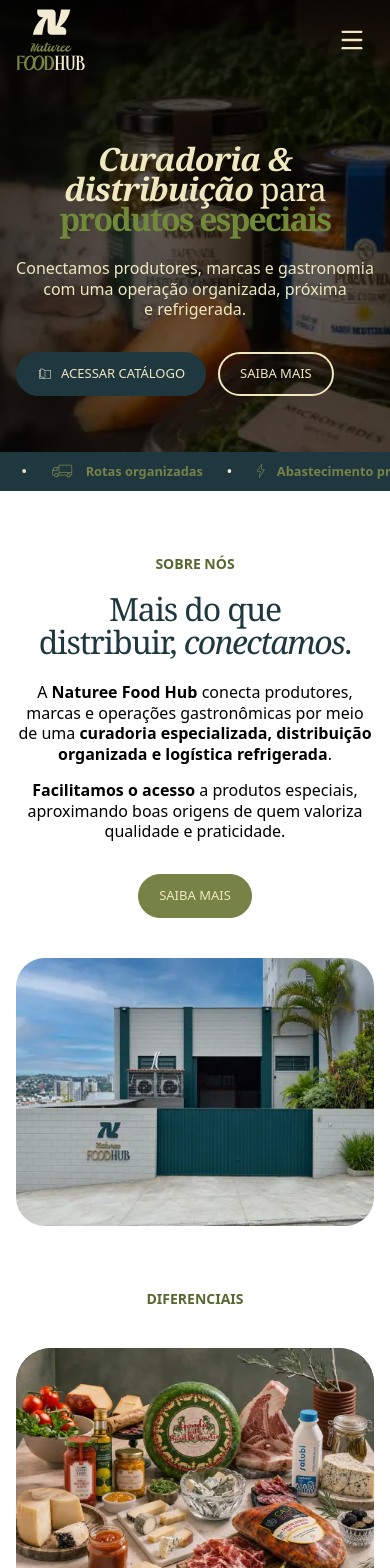
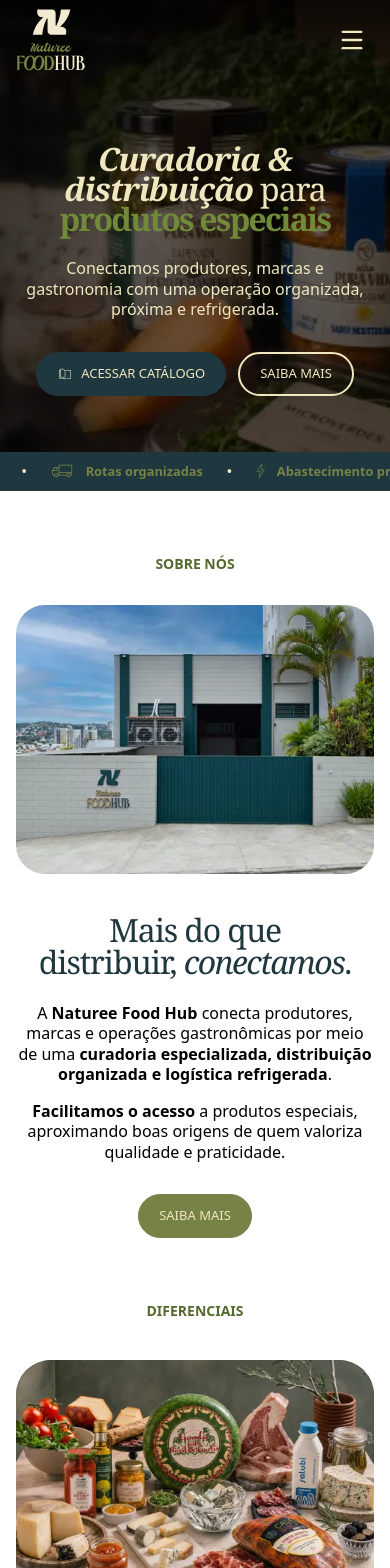
Before and after one commit to joao-pedrogomes/naturee, a React (Vite) app: page / in a window 390 px wide. Shown: the top 1568 px of the page. Built offline with nearby package versions, Linux system fonts and the light colour scheme.

Commit message:
style(home): phone layout with the photo before the title, stacked bullets and a break before 'gastronomia'

```diff
--- a/src/content/defaultContent.ts
+++ b/src/content/defaultContent.ts
@@ -161,7 +161,7 @@ export const defaultContent: SiteContent = {
       },
       hero: {
         title: '*Curadoria &\ndistribuição* para\n**produtos especiais**',
-        text: 'Conectamos produtores, marcas e gastronomia com uma operação organizada, próxima e refrigerada.',
+        text: 'Conectamos produtores, marcas e\ngastronomia com uma operação organizada, próxima e refrigerada.',
         image: banner('Queijos, patês e conservas Sítio Pura Vida sobre uma mesa escura', [homeHero1440, homeHero960, homeHero640]),
         primary: { label: 'Acessar catálogo', href: '#catalog' },
         secondary: { label: 'Saiba mais', href: '/sobre' },
--- a/src/pages/Home.tsx
+++ b/src/pages/Home.tsx
@@ -44,10 +44,11 @@ function Home() {
               text={page.hero.title}
               className="font-normal text-title leading-[0.94] text-sand lg:leading-[0.935] [&_em]:font-semibold [&_strong]:text-olive-bright [&_strong]:font-semibold"
             />
-            <p className="mt-6 text-body text-sand lg:mt-[calc(29*var(--u))] lg:max-w-[calc(500*var(--u))] lg:leading-[1.17]">
+            {/* The newline breaks before "gastronomia" on phones only: the [&_br] overrides show the desktop-only <br> under 640px and hide it again from lg, where the text already wraps there on its own. */}
+            <p className="mt-6 text-body text-sand max-sm:[&_br]:inline lg:[&_br]:hidden lg:mt-[calc(29*var(--u))] lg:max-w-[calc(500*var(--u))] lg:leading-[1.17]">
               {renderRichText(page.hero.text)}
             </p>
-            <div className="mt-8 flex flex-wrap gap-3 lg:mt-[calc(58*var(--u))] lg:gap-[calc(15*var(--u))]">
+            <div className="mt-8 flex flex-wrap gap-3 max-sm:justify-center lg:mt-[calc(58*var(--u))] lg:gap-[calc(15*var(--u))]">
               <CtaLink cta={page.hero.primary} variant="teal" icon="catalog" size="sm" className="lg:px-[calc(40*var(--u))]" />
               <CtaLink cta={page.hero.secondary} variant="outlineCream" size="sm" className="border-2 lg:px-[calc(40*var(--u))]" />
             </div>
@@ -75,10 +76,10 @@ function Home() {
         <Container>
           <div className="grid items-start gap-10 lg:grid-cols-[calc(648*var(--u))_calc(690*var(--u))] lg:justify-between lg:gap-0">
             {/* The label stays at the top; the heading, text and button are centred on the photo (326u = its 35u offset + half of its 582u height). */}
-            <div className="lg:relative lg:self-stretch">
-              <SectionLabel className="lg:leading-[1.3]">{page.about.label}</SectionLabel>
-              <div className="lg:absolute lg:inset-x-0 lg:top-[calc(326*var(--u))] lg:-translate-y-1/2">
-                <Heading text={page.about.title} className="mt-5 text-title leading-[1.02] text-teal lg:mt-0 lg:leading-[0.985]" />
+            <div className="max-sm:contents lg:relative lg:self-stretch">
+              <SectionLabel className="max-sm:order-1 max-sm:-mb-2 lg:leading-[1.3]">{page.about.label}</SectionLabel>
+              <div className="max-sm:order-3 lg:absolute lg:inset-x-0 lg:top-[calc(326*var(--u))] lg:-translate-y-1/2">
+                <Heading text={page.about.title} className="mt-5 max-sm:mt-0 lg:mt-0 text-title leading-[1.02] text-teal lg:leading-[0.985]" />
                 <div className="mt-6 space-y-4 lg:mt-[calc(31*var(--u))] lg:space-y-[calc(24*var(--u))]">
                   {/* Size and box width tuned at 1920x1080 so the justified lines have no wide word gaps. */}
                   {page.about.paragraphs.map((paragraph, index) => (
@@ -92,7 +93,7 @@ function Home() {
             </div>
             <Picture
               image={page.about.image}
-              className="aspect-[4/3] w-full rounded-2xl object-cover lg:mt-[calc(35*var(--u))] lg:aspect-auto lg:h-[calc(582*var(--u))] lg:w-[calc(690*var(--u))] lg:rounded-[calc(36*var(--u))]"
+              className="aspect-[4/3] w-full rounded-2xl object-cover max-sm:order-2 lg:mt-[calc(35*var(--u))] lg:aspect-auto lg:h-[calc(582*var(--u))] lg:w-[calc(690*var(--u))] lg:rounded-[calc(36*var(--u))]"
             />
           </div>
         </Container>
@@ -161,7 +162,7 @@ function Home() {
               <p className={`mt-4 lg:mt-[calc(30*var(--u))] lg:max-w-[25.9em] ${PARAGRAPH} leading-[1.28] lg:leading-[1.3]`}>{renderRichText(page.closing.text)}</p>
               <ul className="mt-6 space-y-3 lg:mt-[calc(26*var(--u))] lg:space-y-[calc(18*var(--u))]">
                 {page.closing.bullets.map((bullet) => (
-                  <li key={bullet} className="flex items-center gap-3 text-body font-semibold leading-[1.28] text-olive lg:gap-[calc(14*var(--u))]">
+                  <li key={bullet} className="flex items-center gap-3 max-sm:flex-col max-sm:gap-2 text-body font-semibold leading-[1.28] text-olive lg:gap-[calc(14*var(--u))]">
                     <Icon name="circleCheck" className="size-5 shrink-0 lg:size-[calc(32*var(--u))]" />
                     <span>{renderRichText(bullet)}</span>
                   </li>
```
